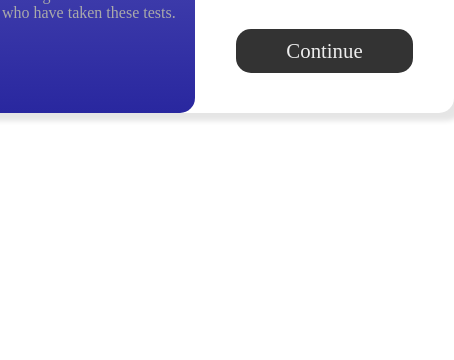
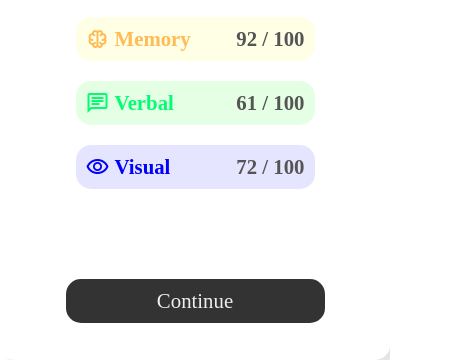
Before and after one commit to HWDelCol/summary, a plain HTML site: page summary.html in a window 390 px wide. Shown: the part 568-928 px from the top of the page, 454 px wide, since content can reach past the window. Before the commit the page ends 844 px from the top, so only its background shows below. Drawn offline with nearby package versions, Linux system fonts and the light colour scheme.

Commit message:
responsive now

```diff
--- a/style.css
+++ b/style.css
@@ -213,3 +213,21 @@ li {
 .material-symbols-outlined {
     margin-right: 5px;
 }
+
+@media screen and (max-width: 560px) {
+
+    .warp {
+        display: flex;
+        flex-direction: column;
+        height: 120vh;
+
+    }
+    .leftside, .rightside {
+        width: 90vw;
+    }
+
+    .buttom {
+        width: 80vw;
+        text-align: center;
+    }
+}
```
